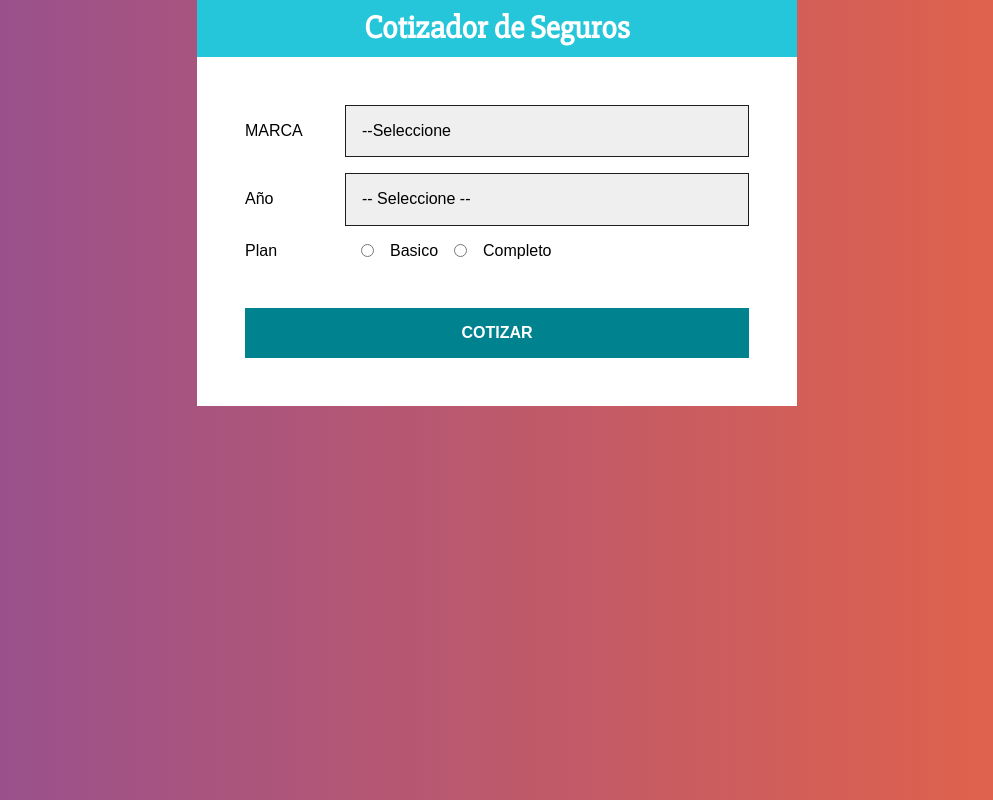
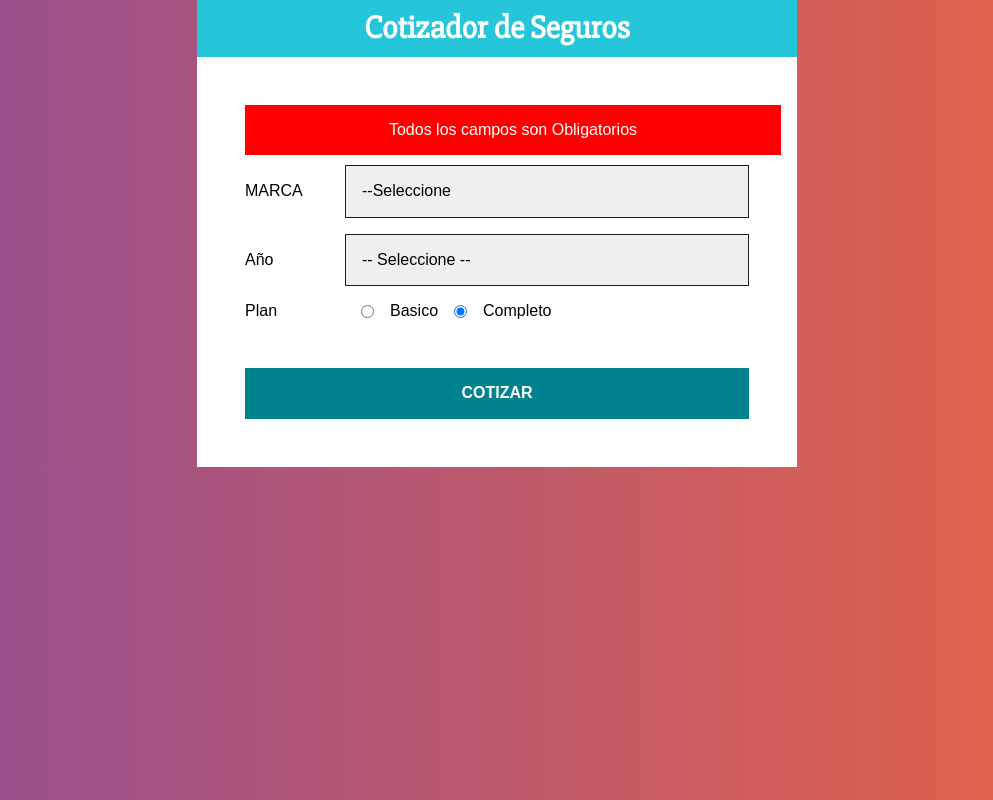
Before and after one commit to GerardoZuno/cotizador-seguros-react, a React (Create React App) app: page / in a window 1280 px wide. Both pictures are taken after a click on the button "COTIZAR". Shown: the whole page, without its empty margins (143-1136 px from the left). Built offline with nearby package versions, Linux system fonts and the light colour scheme.

Commit message:
Add validation to the form

```diff
--- a/src/components/Formulario.jsx
+++ b/src/components/Formulario.jsx
@@ -1,4 +1,4 @@
-import React from "react";
+import React, {useState} from "react";
 import styled from '@emotion/styled'
 
 const Campo = styled.div`
@@ -42,14 +42,64 @@ const Boton = styled.button`
  }
 
 `
+const Error = styled.div`
+  background-color: red;
+  color: #FFF;
+  padding: 1rem;
+  width: 100%;
+  text-align: center;
+  margin-bottom: 10px;
+`
 
 
 function Formulario() {
+
+  const [data, setData] = useState({
+      marca: '',
+      year: '',
+      plan: 'completo'
+  })
+
+  const {marca, year, plan} = data
+
+  const obtenerDatos = (e) => {
+         setData({
+             ...data,
+             [e.target.name] : e.target.value
+         })
+  }
+
+  const [error, setError] = useState(false)
+
+  const cotizarSubmit = (e) => {
+      e.preventDefault()
+      if(!marca.trim() || !year.trim() || !plan.trim()) {
+         setError(true)
+         console.log('fracaso')
+
+         return
+      }
+      setError(false)
+      console.log('exito')
+
+  }
+
   return (
-    <form>
+    <form onSubmit={cotizarSubmit}>
+        {
+            error && (
+                <Error>
+                    Todos los campos son Obligatorios
+                </Error>
+            )
+        }
       <Campo>
         <Label>MARCA</Label>
-        <Select name="" id="">
+        <Select
+        name="marca"
+        value={marca}
+        onChange={obtenerDatos}
+        >
           <option value="">--Seleccione</option>
           <option value="americano">--Americano</option>
           <option value="europeo">--Europeo</option>
@@ -59,7 +109,11 @@ function Formulario() {
 
       <Campo>
         <Label>Año</Label>
-        <Select>
+        <Select
+        name="year"
+        value={year}
+        onChange={obtenerDatos}
+        >
           <option value="">-- Seleccione --</option>
           <option value="2021">2021</option>
           <option value="2020">2020</option>
@@ -78,17 +132,24 @@ function Formulario() {
           <InputRadio
            type="radio"
             name="plan"
-            value="basico"/>
+            value="basico"
+            checked={plan === "basico"}
+            onChange={obtenerDatos}
+            />
             Basico
 
            <InputRadio
            type="radio"
             name="plan"
-            value="basico"/>
+            value="completo"
+            checked={plan === "completo"}
+            onChange={obtenerDatos}
+
+            />
             Completo
       </Campo>
 
-      <Boton type="button">Cotizar</Boton>
+      <Boton type="submit">Cotizar</Boton>
     </form>
   );
 }
```
